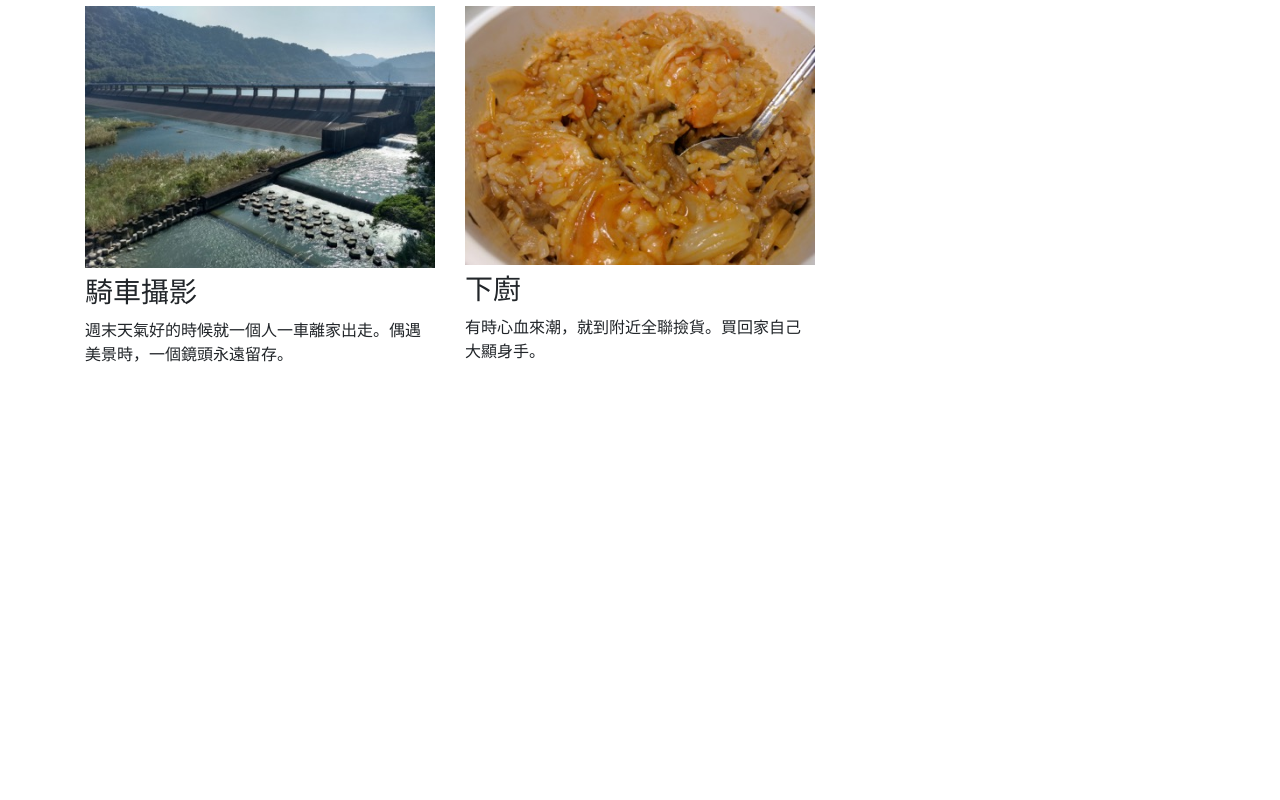
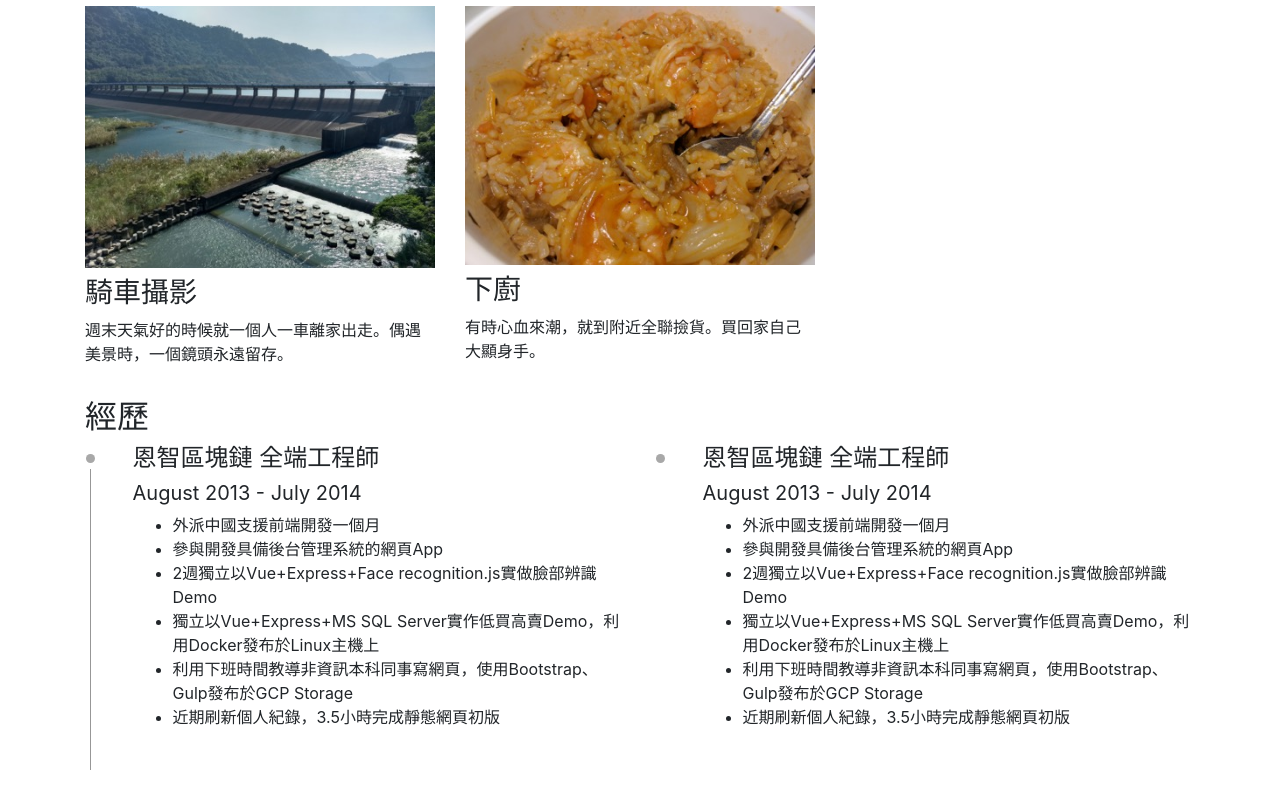
Before and after one commit to simon0406/pccu-vue-official, a Vue app: page / in a window 1280 px wide. Shown: the part 746-1546 px from the top of the page. Before the commit the page ends 1183 px from the top, so only its background shows below. Built offline with nearby package versions, Linux system fonts and the light colour scheme.

Commit message:
update list item

```diff
--- a/src/App.vue
+++ b/src/App.vue
@@ -2,7 +2,11 @@
   <div id="app">
     <Navigation title="我的個人網站" />
     <div class="container">
-      <PageHeader :src="imageUrl" name_zh="朱奕安" name_en="(Ian Chu)">
+      <PageHeader
+        :src="imageUrl"
+        name_zh="朱奕安"
+        name_en="(Ian Chu)"
+      >
         <img src="@/assets/myAvatar.png">
       </PageHeader>
       <Theme title="技能">
@@ -47,7 +51,32 @@
           <p>有時心血來潮，就到附近全聯撿貨。買回家自己大顯身手。</p>
         </Card>
       </Theme>
-      <ListItem />
+      <Theme title="經歷">
+        <ListItem>
+          <h4>恩智區塊鏈 全端工程師</h4>
+          <h5>August 2013 - July 2014</h5>
+          <ul>
+            <li>外派中國支援前端開發一個月</li>
+            <li>參與開發具備後台管理系統的網頁App</li>
+            <li>2週獨立以Vue+Express+Face recognition.js實做臉部辨識Demo</li>
+            <li>獨立以Vue+Express+MS SQL Server實作低買高賣Demo，利用Docker發布於Linux主機上</li>
+            <li>利用下班時間教導非資訊本科同事寫網頁，使用Bootstrap、Gulp發布於GCP Storage</li>
+            <li>近期刷新個人紀錄，3.5小時完成靜態網頁初版</li>
+          </ul>
+        </ListItem>
+        <ListItem>
+          <h4>恩智區塊鏈 全端工程師</h4>
+          <h5>August 2013 - July 2014</h5>
+          <ul>
+            <li>外派中國支援前端開發一個月</li>
+            <li>參與開發具備後台管理系統的網頁App</li>
+            <li>2週獨立以Vue+Express+Face recognition.js實做臉部辨識Demo</li>
+            <li>獨立以Vue+Express+MS SQL Server實作低買高賣Demo，利用Docker發布於Linux主機上</li>
+            <li>利用下班時間教導非資訊本科同事寫網頁，使用Bootstrap、Gulp發布於GCP Storage</li>
+            <li>近期刷新個人紀錄，3.5小時完成靜態網頁初版</li>
+          </ul>
+        </ListItem>
+      </Theme>
     </div>
   </div>
 </template>
--- a/src/components/ListItem.vue
+++ b/src/components/ListItem.vue
@@ -1,12 +1,61 @@
 <template>
-    <div>
-
+  <div class="listItem col">
+    <div class="row">
+      <div class="col-1 bullet"></div>
+      <div class="col-11">
+        <slot></slot>
+      </div>
     </div>
+  </div>
 </template>
 <script>
 export default {
-    // props:{
-
-    // },
+  // props:{
+  // },
+};
+</script>
+<style lang="scss" scoped>
+.listItem {
+  h1,
+  h2,
+  h3,
+  h4,
+  h5,
+  h6 {
+    font-weight: 400;
+  }
 }
-</script>
+.bullet {
+  &:before {
+    content: "";
+    width: 9px;
+    height: 9px;
+    border-radius: 50%;
+    text-align: center;
+    display: inline-block;
+    background-color: #a8a8a8;
+    margin-top: 10px;
+    margin-left: 0.5px;
+  }
+  &:after {
+    content: "";
+    width: 1px;
+    height: 100%;
+    background-color: #979797;
+    display: block;
+    margin-left: 4.5px;
+    top: 10px;
+  }
+}
+</style>
+<style lang="scss">
+.listItem {
+  &:last-child {
+    .bullet {
+      &:after {
+        display: none;
+      }
+    }
+  }
+}
+</style>
```
